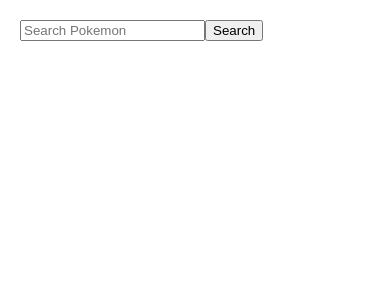
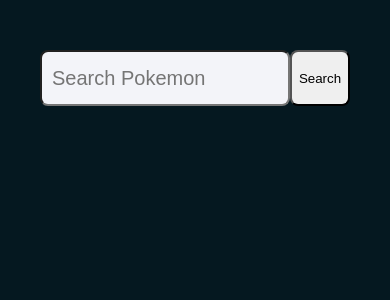
Before and after one commit to ashwanthdurairaj/pff, a Next.js app in the folder week4/: page /components/search in a window 390 px wide. Shown: the top 300 px of the page. Built offline with nearby package versions, Linux system fonts and the light colour scheme.

Commit message:
pokedex with design and responsiveness minus search bar dropdown suggestions

```diff
--- a/week4/src/pages/components/displaytable.tsx
+++ b/week4/src/pages/components/displaytable.tsx
@@ -12,12 +12,12 @@ const DisplayTable : React.FC<displayProps> = ({list, loading}) =>
     return (
 
         <div className="list-containers">
-            {loading ? (<div>Loading...</div>) : (list.length > 0 ? (list.map((pokemon, index) => (
+            {loading ? (<div className="spinner"></div>) : (list.length > 0 ? (list.map((pokemon, index) => (
                 <div className="pokemon">
                 <DisplayPokemon pokemon={pokemon} key={index}/>
                 </div>
         ))): (
-            <div>No pokemon to display</div>
+            <div className="noPokemon">NO POKEMON TO DISPLAY</div>
         ))}
         </div>
     )
--- a/week4/src/pages/components/search.tsx
+++ b/week4/src/pages/components/search.tsx
@@ -10,10 +10,10 @@ const Search : React.FC<searchProps> = ({search, change, submit}) =>
 {
 
     return (
-        <div>
-        <form onSubmit = {submit}>
-            <input type = "text" placeholder = "Search Pokemon" value = {search} onChange = {change} />
-            <button type = "submit">Search</button>
+        <div className="searchBar">
+        <form onSubmit = {submit} className="form">
+            <input className = "search" type = "text" placeholder = "Search Pokemon" value = {search} onChange = {change} />
+            <button className = "button" type = "submit">Search</button>
         </form>
         </div>
     )
--- a/week4/src/pages/pokesearch.tsx
+++ b/week4/src/pages/pokesearch.tsx
@@ -56,7 +56,7 @@ function PokeSearch()
         const responseInJson = await response.json();
 
         const searchResult = responseInJson.results.filter((pokemon : Record<string, any>) => {
-          return pokemon.name.includes(search)
+          return pokemon.name.includes(search.toLowerCase())
         }).map(async(pokemon : Record<string, string>) => {
           try{
             let response = await fetch(pokemon.url)
--- a/week4/src/styles/globals.css
+++ b/week4/src/styles/globals.css
@@ -54,6 +54,7 @@
     font-family: sans-serif;
     margin: 20px;
     padding: 0;
+    background-color: #051820
   }
 
   .square {
@@ -114,18 +115,114 @@
   flex-direction: row;
   height: 100%;
   flex-wrap: wrap;
+  position: relative;
+  top:40px;
 }
 
-.pokemon{
+/* .pokemon{
   flex: 150px;
   height:300px;
   padding:50px;
   margin: 10px;
   background-color: blue;
+} */
+
+.pokemon{
+  display:flex;
+  justify-content: center;
+  align-items: center;
+  text-align: center;
+  background-color: white;
+  height: 200px;
+  width: 200px;
+  margin:10px;
+  color:#27214D;
+  border-radius: 16px;
+  font-size: 14px;
+  font-weight: bold;
+  /* flex: 1; */
+}
+
+.pokemonItem{
+  display:flex;
+  justify-content:center;
+  align-items:center;
+  flex-direction: column;
+}
+
+.noPokemon{
+  color: white;
+  font-weight: bold;
+}
+
+.form{
+  display: flex;
+}
+
+img {
+  background-color: white;
+  max-width: 100%;
+  height: auto;
 }
 
 
+.pokemon p {
+  margin: 10px 0 0;
+  font-size: 16px;
+  color: white;
+}
 
-.type-item {
-  margin-right: 10px; /* Adjust spacing between items */
+.spinner {
+  width: 50px;
+  height: 50px;
+  border: 8px solid rgba(0, 0, 0, 0.1);
+  border-top: 8px solid #3498db;
+  border-radius: 50%;
+  animation: spin 1s linear infinite;
 }
+
+.pokemonItem{
+  display:flex;
+  flex-direction: column;
+  justify-content:center;
+  align-items: center;
+  flex-wrap: wrap;
+  gap: 10px;
+}
+
+.image{
+  height: 100px;
+  width:100px;
+}
+
+.types{
+  display:flex;
+  gap: 5px;
+}
+
+.search{
+  height: 56px;
+  width: 250px;
+  border-radius: 8px;
+  background-color: #F3F4F9;
+  color: black;
+  font-size: 20px;
+  padding-left: 10px;
+}
+
+.button{
+  height: 56px;
+  width:75px;
+  border-radius:8px;
+}
+
+.searchBar{
+  position: relative;
+  top:30px;
+  margin:20px;
+}
+
+@keyframes spin {
+  0% { transform: rotate(0deg); }
+  100% { transform: rotate(360deg); }
+}
```
Also changed, not shown: week4/src/pages/components/displaypokemon.tsx (+11 -9 lines).
